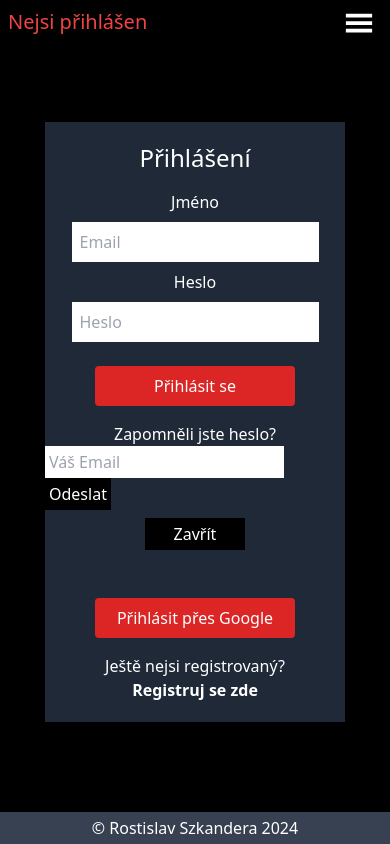
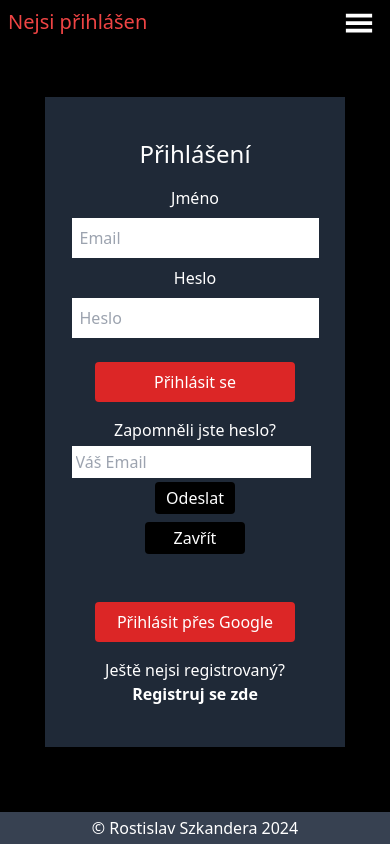
Before and after one commit to RostislavSzkandera/Movies-Database, a React (Create React App) app: page /login in a window 390 px wide. Both pictures are taken after a click on the element "Zapomněli jste heslo?". Built offline with nearby package versions, Linux system fonts and the light colour scheme; no server answers.

Commit message:
Fix login, signup responsive error message

```diff
--- a/src/components/ResetPasswordForm.js
+++ b/src/components/ResetPasswordForm.js
@@ -26,8 +26,8 @@ const ResetPasswordForm = ({ open , setOpen }) => {
     }
 
     return (
-    <div>
-        <form onSubmit={handleSubmit} className="text-black">
+    <div className="flex flex-col justify-center items-center">
+        <form onSubmit={handleSubmit} className="text-black flex flex-col justify-center items-center">
             <input
                 className="p-1 mr-2"
                 type="email"
@@ -36,14 +36,14 @@ const ResetPasswordForm = ({ open , setOpen }) => {
                 value={email}
             />
             <input
-                className="bg-black p-1 text-white cursor-pointer mr-2"
+                className="bg-black p-1 text-white cursor-pointer mt-1 rounded w-[80px]"
                 type="submit"
                 value="Odeslat"
             />
 
         </form>
         <div className="mt-2 w-full  flex flex-row justify-center">
-        <button onClick={() => setOpen(!open)} className="w-[100px] text-center mx-auto bg-black p-1 text-white cursor-pointer">Zavřít</button>
+        <button onClick={() => setOpen(!open)} className="w-[100px] text-center mx-auto bg-black p-1 text-white cursor-pointer rounded">Zavřít</button>
         </div>
     </div>
   )
--- a/src/pages/Login.js
+++ b/src/pages/Login.js
@@ -61,7 +61,7 @@ const handleSubmit = async (e) => {
 
   return  (
     <div className="w-full min-h-[700px] flex flex-col justify-center items-center pt-4 sm:pt-24">
-      <div className="w-[300px] sm:w-[500px] min-h-[600px] flex flex-col justify-center items-center bg-gray-800 ">
+      <div className="w-[300px] sm:w-[500px] min-h-[650px] flex flex-col justify-center items-center bg-gray-800 ">
         <h2 className="text-2xl mb-4">Přihlášení</h2>
         <form className="flex flex-col justify-center items-center w-[300px]" onSubmit={handleSubmit}>
 
@@ -110,7 +110,7 @@ const handleSubmit = async (e) => {
 
         </form>
 
-        <p onClick={ () => setOpen(!open)} className="mt-4 cursor-pointer sm:hover:underline">Zapomněli jste heslo?</p>
+        <p onClick={ () => setOpen(!open)} className="mt-4 mb-1 cursor-pointer sm:hover:underline">Zapomněli jste heslo?</p>
         { open && <ResetPasswordForm open={open} setOpen={setOpen} />}
 
         <button onClick={ () => {
--- a/src/pages/SignUp.js
+++ b/src/pages/SignUp.js
@@ -66,7 +66,7 @@ const validateValues = (inputValues) => {
         <form  onSubmit={handleSubmit} className="flex flex-col justify-center items-center w-[300px]">
 
           {/* Validace formuláře, vypisování chyb */}
-              {error && <p className="text-red-500 text-center mb-2">{error}</p>}
+              {error && <p className="text-red-500 text-center mx-2 mb-2">{error}</p>}
               {errors.email ? (
               <p className="text-red-500 text-center mb-2">
                   {errors.email}
```
